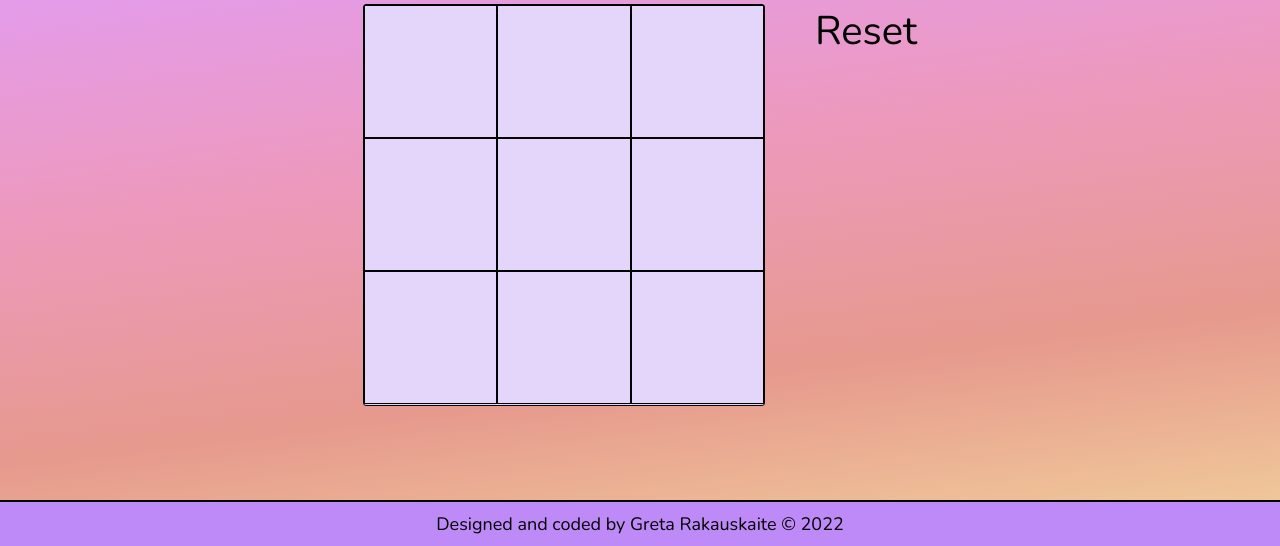
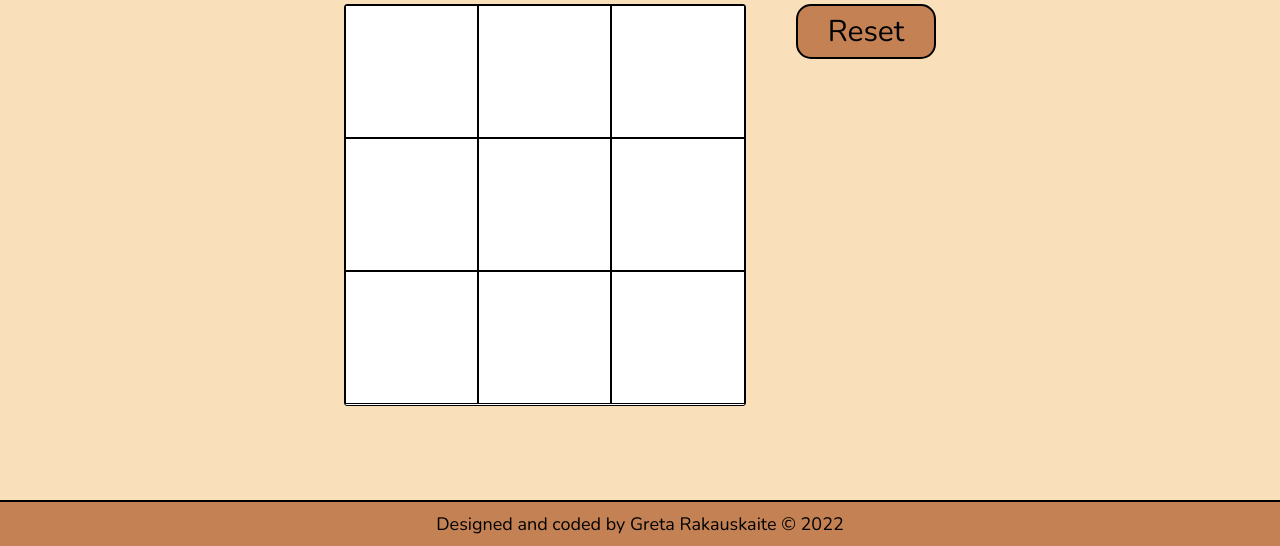
Before and after one commit to GretaRa/tic-tac-toe, a plain HTML site: page index.html in a window 1280 px wide. Shown: the part 254-800 px from the top of the page. Drawn offline with nearby package versions, Linux system fonts and the light colour scheme.

Commit message:
Update styling

```diff
--- a/script.js
+++ b/script.js
@@ -44,7 +44,7 @@ const gameBoard = (() => {
       document
         .getElementById("gameBoard")
         .removeEventListener("click", handleTurn),
-        (document.getElementById("resetButton").style.fontSize = "70px"),
+        (document.getElementById("resetButton").style.fontSize = "40px"),
         (document.querySelector(".announcement").style.fontSize = "35px"),
         (document.querySelector(".announcement").style.textDecoration =
           "underline");
@@ -95,7 +95,7 @@ const gameBoard = (() => {
     turn = "X";
     messages.textContent = `It's ${turn}'s turn!`;
     document.getElementById("gameBoard").addEventListener("click", handleTurn);
-    document.getElementById("resetButton").style.fontSize = "40px";
+    document.getElementById("resetButton").style.fontSize = "30px";
     document.querySelector(".announcement").style.fontSize = "30px";
     document.querySelector(".announcement").style.textDecoration = "none";
   };
--- a/style.css
+++ b/style.css
@@ -2,11 +2,11 @@
 :root {
   --font-color: #000000;
   --border-color: #000000;
-  --pink-color: #ff64a6;
-  --blue-color: #1c6ae1;
-  --light-purple: #bd8af8;
-  --light-background: #e3d6fa;
-  --lighter-background: #ece6f7;
+  --pink-color: #FFC26F;
+  --blue-color: #884A39;
+  --light-purple: #C38154;
+  --light-background: #ffffff;
+  --lighter-background: #F9E0BB;
 }
 
 * {
@@ -26,14 +26,7 @@ body {
   grid-template-rows: 1fr auto;
   grid-template-columns: 100%;
   background: rgb(144, 185, 244);
-  background: linear-gradient(
-    173deg,
-    rgba(144, 185, 244, 1) 0%,
-    rgba(227, 156, 237, 1) 25%,
-    rgba(237, 153, 189, 1) 50%,
-    rgba(230, 153, 141, 1) 75%,
-    rgba(242, 210, 156, 1) 100%
-  );
+  background: var(--lighter-background);
 }
 
 button,
@@ -136,9 +129,11 @@ input,
 
 #resetButton {
   font-family: inherit;
-  font-size: 40px;
-  border: none;
-  background-color: transparent;
+  font-size: 30px;
+  border: 2px solid var(--border-color);
+  background-color: #C38154;
+  padding: 5px 30px;
+  border-radius: 15px;
   align-self: flex-start;
   justify-self: flex-start;
 }
```
